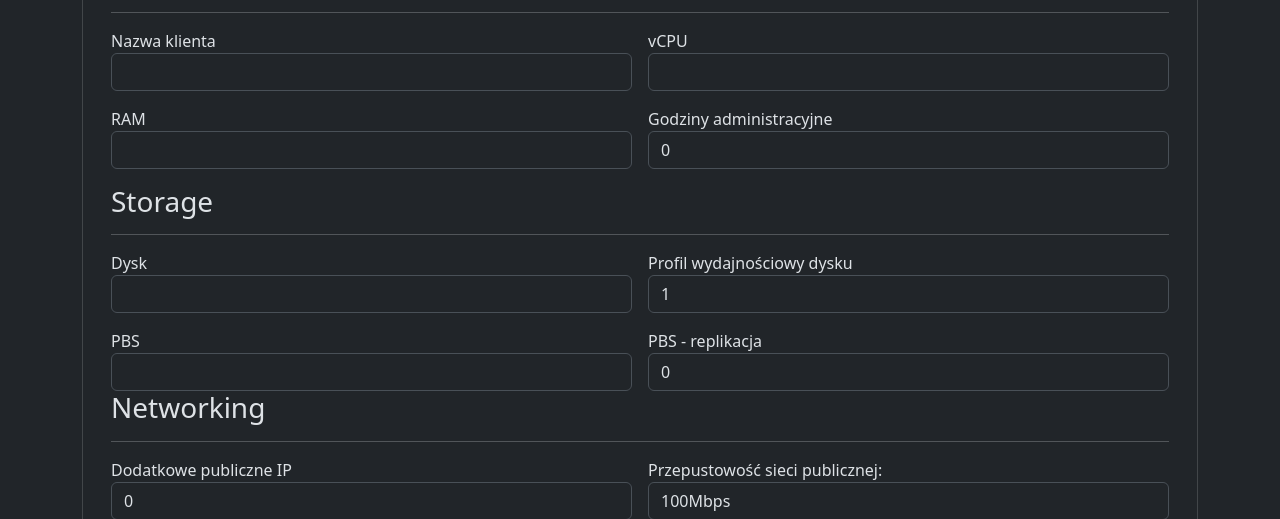
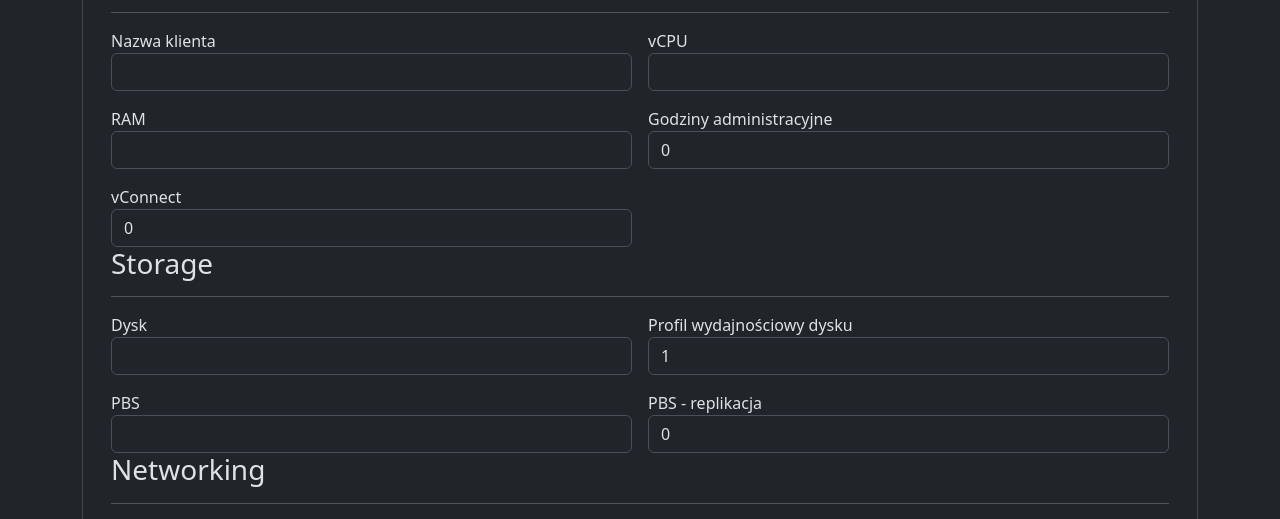
Before and after one commit to Reqsx444/WIZ, a Django app: page /add_record/ in a window 1280 px wide. Shown: the part 267-786 px from the top of the page. Run offline with Django 4.2, Linux system fonts and the light colour scheme; the visitor is signed in with stand-in values (Sample User, id 1).

Commit message:
vconnect

```diff
--- a/dcrm/website/forms.py
+++ b/dcrm/website/forms.py
@@ -34,7 +34,7 @@ class AddRecordForm(forms.ModelForm):
         widget=forms.TextInput(attrs={"class": "form-control"}),
         label="vConnect",
         label_suffix="",
-        initial="0"
+        initial=0
     )
 
     # Storage Section
--- a/dcrm/website/templates/add_record.html
+++ b/dcrm/website/templates/add_record.html
@@ -21,7 +21,7 @@
                     <div class="col-md-6">{{ form.vcpu.label_tag }} {{ form.vcpu }}</div>
                     <div class="col-md-6">{{ form.vram.label_tag }} {{ form.vram }}</div>
                     <div class="col-md-6">{{ form.adm_hours.label_tag }} {{ form.adm_hours }}</div>
-                    <div class="col-md-6">{{ form.vcconnect.label_tag }} {{ form.vcconnect }}</div>
+                    <div class="col-md-6">{{ form.vconnect.label_tag }} {{ form.vconnect }}</div>
                 </div>
 
                 <!-- Storage Section -->
--- a/dcrm/website/templates/update_record.html
+++ b/dcrm/website/templates/update_record.html
@@ -15,7 +15,7 @@
             <div class="col-md-6">{{ form.vcpu.label_tag }} {{ form.vcpu }}</div>
             <div class="col-md-6">{{ form.vram.label_tag }} {{ form.vram }}</div>
             <div class="col-md-6">{{ form.adm_hours.label_tag }} {{ form.adm_hours }}</div>
-            <div class="col-md-6">{{ form.vcconnect.label_tag }} {{ form.vcconnect }}</div>
+            <div class="col-md-6">{{ form.vconnect.label_tag }} {{ form.vconnect }}</div>
         </div>
 
         <!-- Storage Section -->
```
